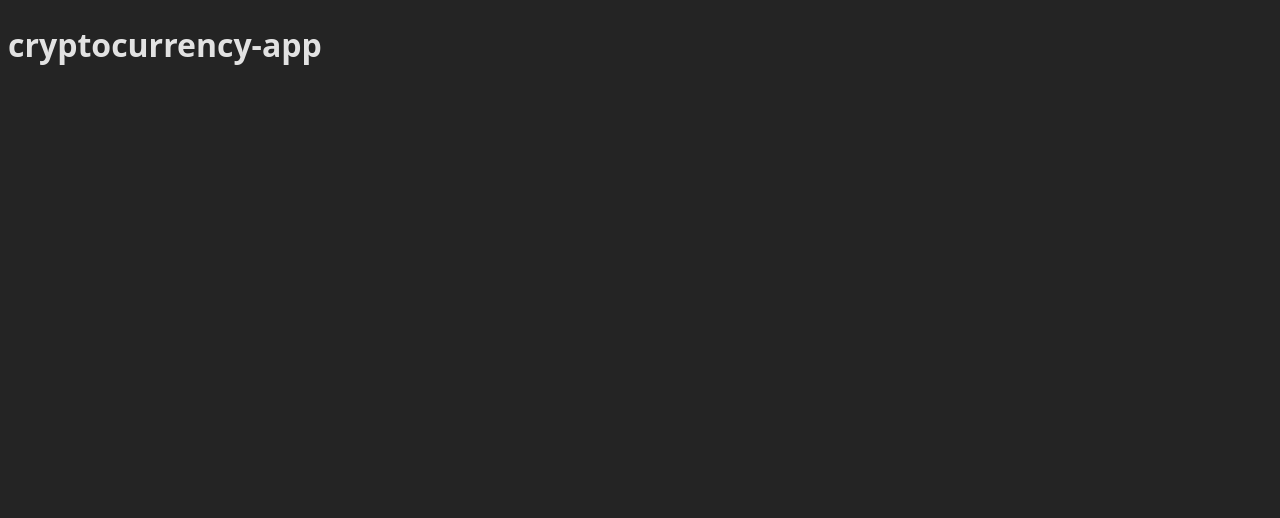
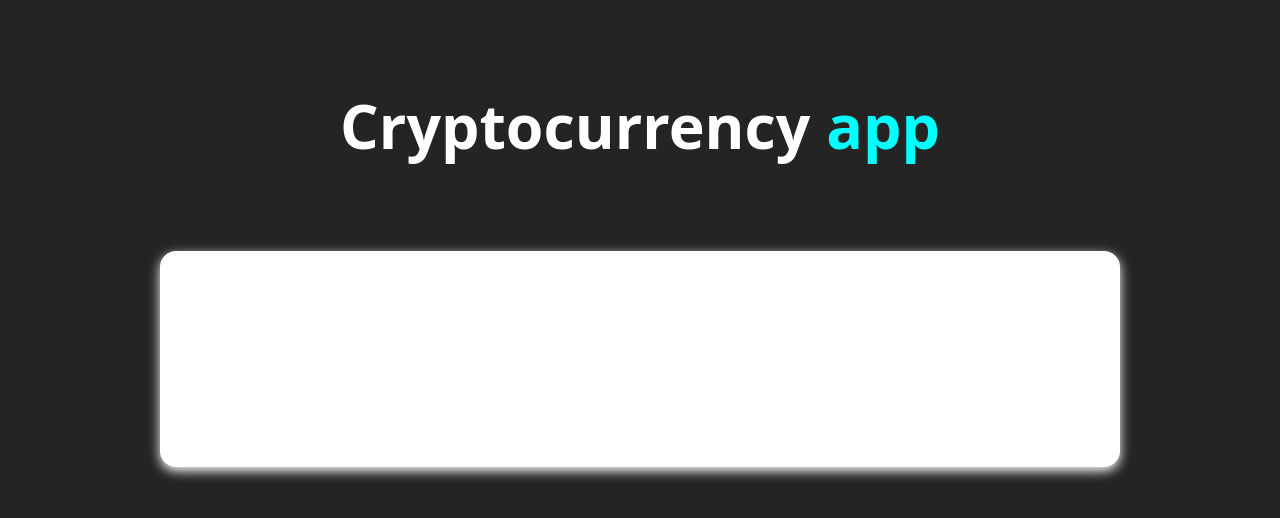
Before and after one commit to StyvenSoft/React-TypeScript-Complete-Guide, a React (Vite) app in the folder cryptocurrency-app/: page / in a window 1280 px wide. Shown: the top 518 px of the page. Built offline with nearby package versions, Linux system fonts and the light colour scheme.

Commit message:
Styles componet CriptoSearchForm created

```diff
--- a/cryptocurrency-app/src/App.tsx
+++ b/cryptocurrency-app/src/App.tsx
@@ -1,9 +1,14 @@
+import CriptoSearchForm from "./components/CriptoSearchForm"
+
 function App() {
 
   return (
     <>
-      <div>
-        <h1>cryptocurrency-app</h1>
+      <div className="container">
+        <h1 className="title">Cryptocurrency <span>app</span></h1>
+        <div className="content">
+          <CriptoSearchForm />
+        </div>
       </div>
     </>
   )
--- /dev/null
+++ b/cryptocurrency-app/src/components/CriptoSearchForm.tsx
@@ -0,0 +1,5 @@
+export default function CriptoSearchForm() {
+  return (
+    <div>CriptoSearchForm</div>
+  )
+}
--- a/cryptocurrency-app/src/index.css
+++ b/cryptocurrency-app/src/index.css
@@ -7,3 +7,28 @@
   color: rgba(255, 255, 255, 0.87);
   background-color: #242424;
 }
+
+.container {
+  max-width: 60rem;
+  width: 95%;
+  margin: 0 auto;
+}
+
+.title {
+  font-size: 3.8rem;
+  margin-top: 5rem;
+  color: #fff;
+  text-align: center;
+}
+
+.title span {
+  color: aqua;
+}
+
+.content {
+  margin-top: 5rem;
+  padding: 6rem 2rem;
+  background-color: #fff;
+  border-radius: 1rem;
+  box-shadow: #fff 0pc 4px 12px;
+}
```
